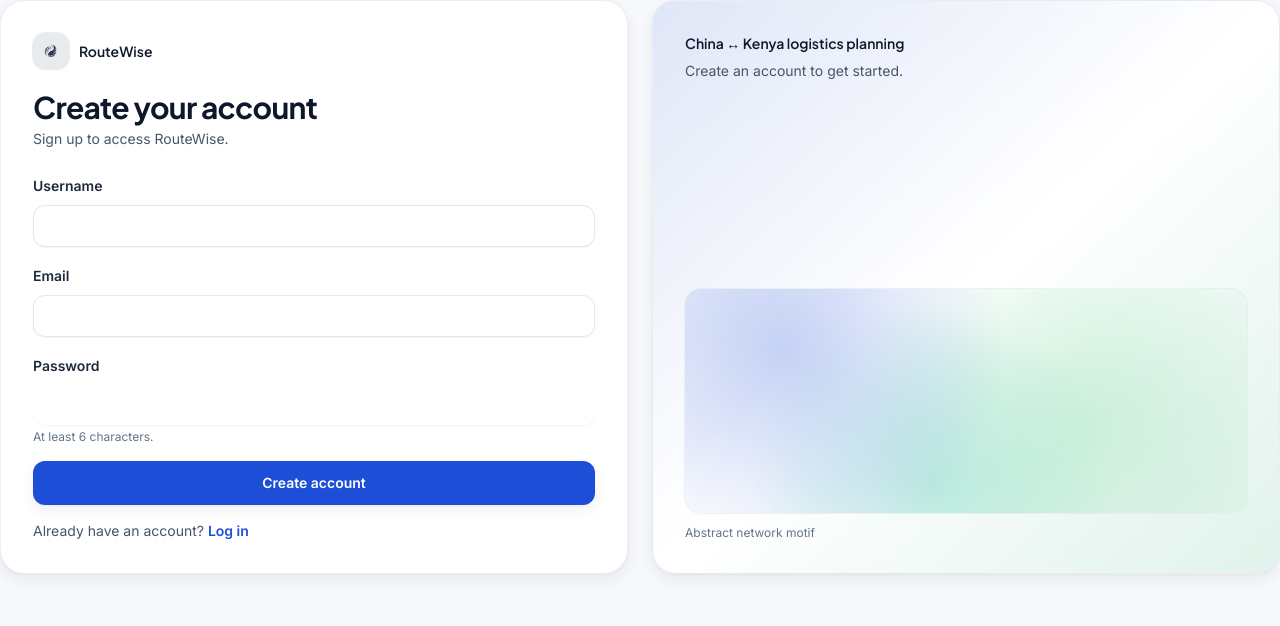
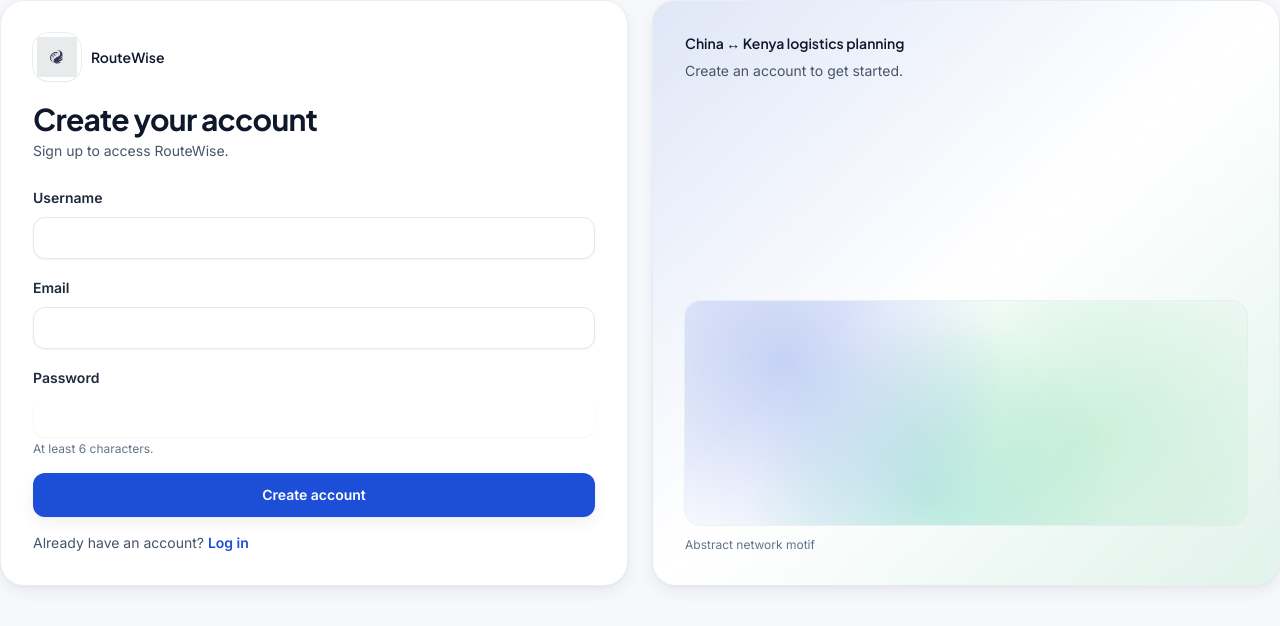
Before and after one commit to LelaeCarl/routewise, a Flask app: page /register in a window 1280 px wide. Shown: the part 57-683 px from the top of the page. Run offline with Flask 3, Linux system fonts and the light colour scheme; some libraries are stand-ins or nearby versions.

Commit message:
Tighten auth logo container
Made-with: Cursor

```diff
--- a/templates/auth/login.html
+++ b/templates/auth/login.html
@@ -5,11 +5,11 @@
     <section class="h-full flex items-center justify-center px-6 sm:px-10">
       <div class="w-full max-w-[420px]">
         <div class="flex items-center gap-3">
-          <span class="grid h-12 w-12 place-items-center rounded-2xl bg-white ring-1 ring-slate-200/70 shadow-sm overflow-hidden">
+          <span class="inline-flex items-center justify-center rounded-2xl bg-white p-1 ring-1 ring-slate-200/70 shadow-sm overflow-hidden">
             <img
               src="{{ url_for('static', filename='img/logo.png') }}"
               alt="RouteWise"
-              class="h-10 w-10 object-contain"
+              class="h-12 w-auto object-contain"
               loading="eager"
             />
           </span>
--- a/templates/auth/register.html
+++ b/templates/auth/register.html
@@ -4,11 +4,11 @@
   <div class="grid gap-6 lg:grid-cols-12 lg:items-stretch">
     <section class="lg:col-span-6 rounded-3xl border border-slate-200/70 bg-white p-6 shadow-soft sm:p-8">
       <div class="flex items-center gap-2.5">
-        <span class="grid h-9 w-9 place-items-center rounded-xl bg-white ring-1 ring-slate-200/70 shadow-sm overflow-hidden">
+        <span class="inline-flex items-center justify-center rounded-2xl bg-white p-1 ring-1 ring-slate-200/70 shadow-sm overflow-hidden">
           <img
             src="{{ url_for('static', filename='img/logo.png') }}"
             alt="RouteWise"
-            class="h-9 w-9 object-contain"
+            class="h-10 w-auto object-contain"
             loading="eager"
           />
         </span>
```
